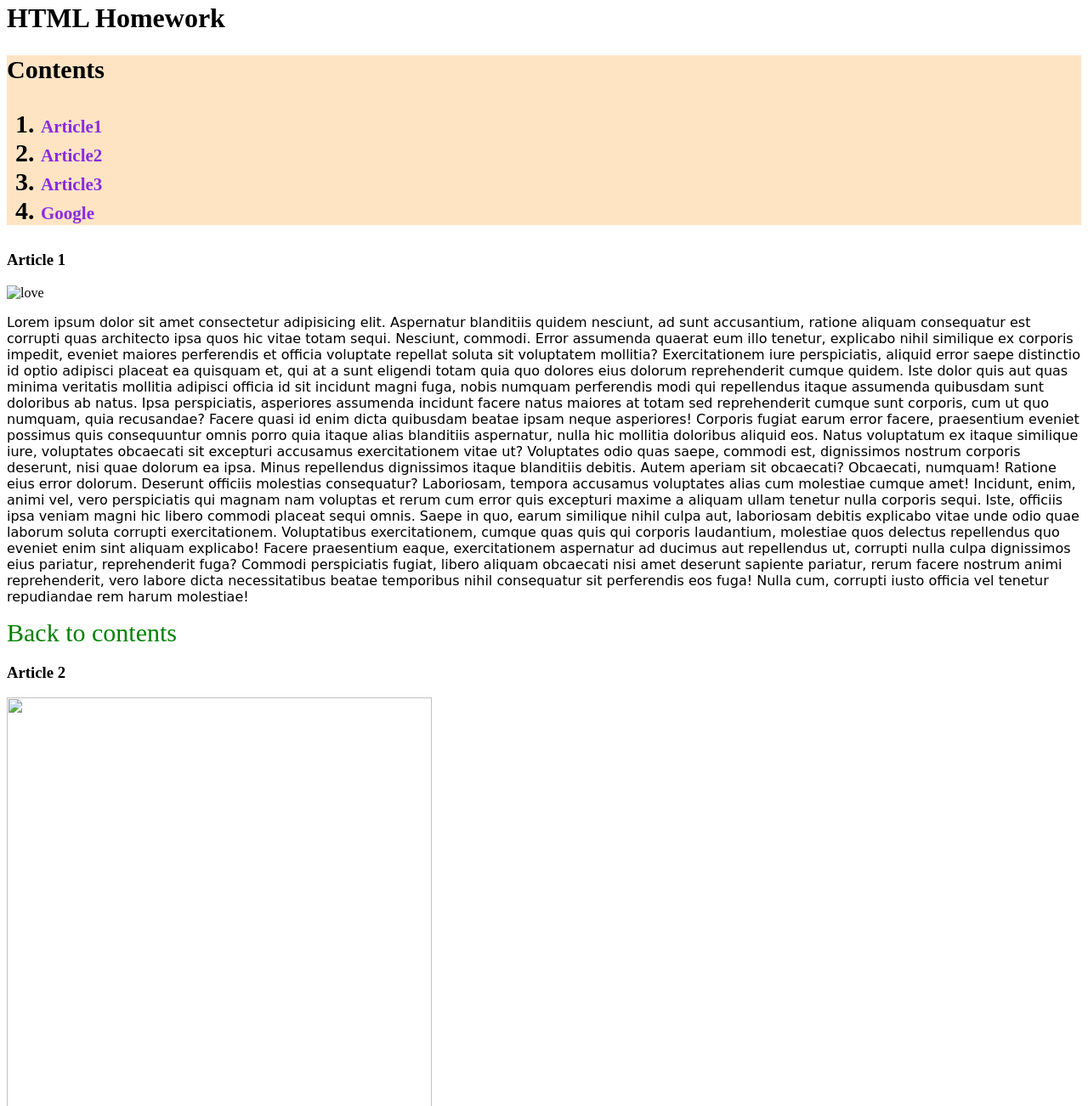
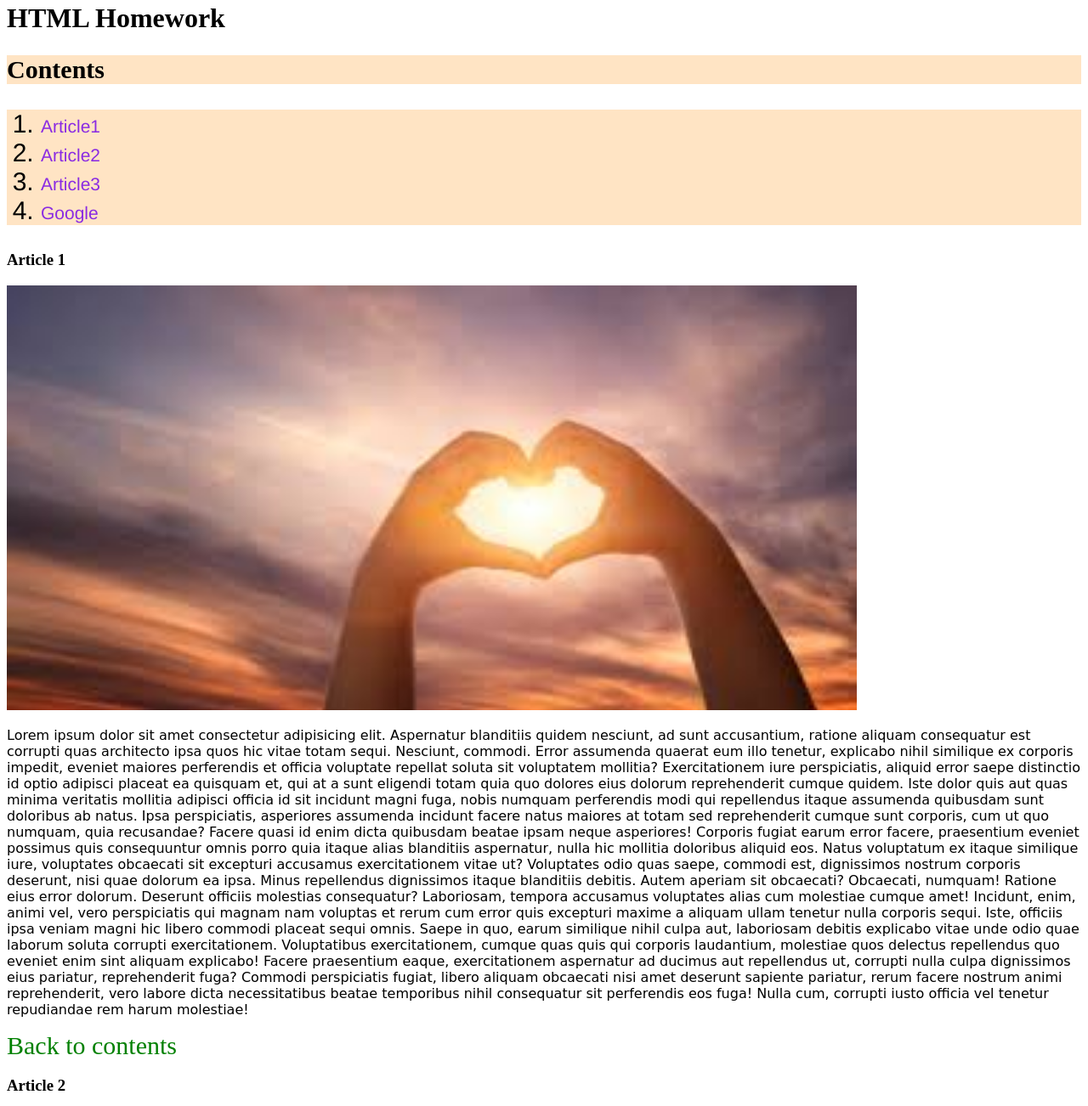
Before and after one commit to vladjkee/home2, a plain HTML site: page index.html in a window 1280 px wide. Shown: the part 18-1320 px from the top of the page at 85% size. Drawn offline with Linux system fonts and the light colour scheme; a web font is replaced by a local one.

Commit message:
new file

```diff
--- a/assets/css/style.css
+++ b/assets/css/style.css
@@ -35,3 +35,8 @@ h2 {
 .pages3{
   font-family: 'Reggae One', cursive;
 }
+.navigation{
+  background-color: bisque;
+  font-size: 30px;
+  font-family: 'Franklin Gothic Medium', 'Arial Narrow', Arial, sans-serif;
+}
--- a/index.html
+++ b/index.html
@@ -15,9 +15,8 @@
   </head>
   <body>
     <h1>HTML Homework</h1>
-    <nav>
-      <h2>
-        Contents
+    <h2>Contents</h2>
+    <nav class="navigation">
         <ol class="link2">
           <li><a class="linker" href="#Article1">Article1</a></li>
           <li><a class="linker" href="#Article2">Article2</a></li>
@@ -30,12 +29,12 @@
             >
           </li>
         </ol>
-      </h2>
+
     </nav>
     <section>
       <article id="Article1">
         <h3>Article 1</h3>
-        <img class="love1" src=".//page/love.jpeg" alt="love" />
+        <img class="love1" src="./assets/images/love.jpeg" alt="love" />
         <p class="pages1">
           Lorem ipsum dolor sit amet consectetur adipisicing elit. Aspernatur
           blanditiis quidem nesciunt, ad sunt accusantium, ratione aliquam
@@ -81,7 +80,7 @@
       </article>
       <article id="Article2">
         <h3>Article 2</h3>
-        <img class="monkey" src=".//page/monkey.jpeg" alt="" />
+        <img class="monkey" src="./assets/images/monkey.jpeg" alt="" />
         <p class="pages2">
           Lorem ipsum, dolor sit amet consectetur adipisicing elit. Cupiditate
           consequatur eveniet mollitia, vero quae expedita iure aliquam nemo
@@ -127,7 +126,7 @@
       </article>
       <article id="Article3">
         <h3>Article 3</h3>
-        <img class="wood" src="./page/wood.jpeg" alt="" />
+        <img class="wood" src="./assets/images/wood.jpeg" alt="" />
         <p class="pages3">
           Lorem ipsum, dolor sit amet consectetur adipisicing elit. In saepe
           porro ipsa accusamus dicta ad ea reiciendis. Dolorum nesciunt culpa
```
Also changed, not shown: assets/images/love.jpeg (renamed from page/love.jpeg), assets/images/monkey.jpeg (renamed from page/monkey.jpeg), assets/images/wood.jpeg (renamed from page/wood.jpeg), assets/images/wtx.jpeg (renamed from page/wtx.jpeg).
